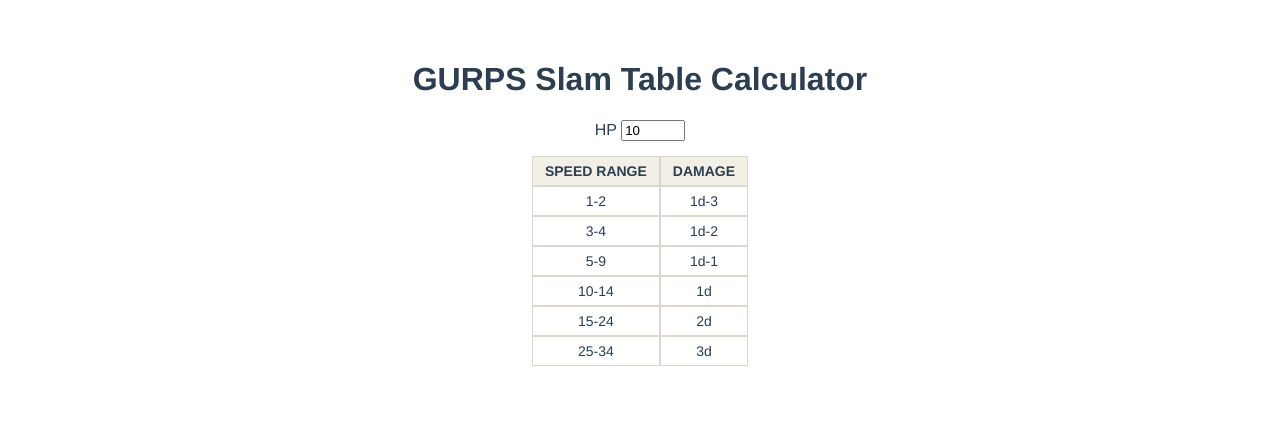
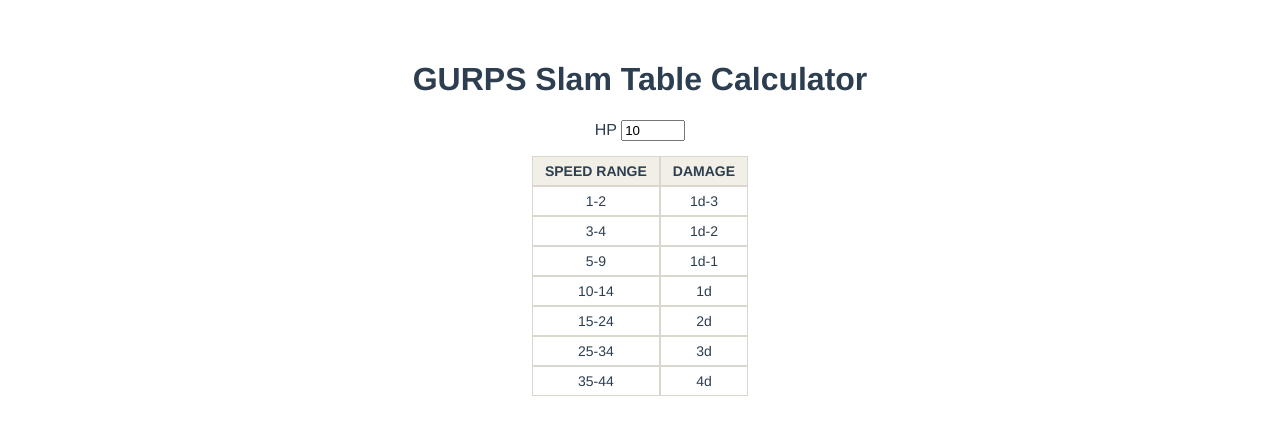
Before and after one commit to Yolgie/GurpsSlamTableCalculator, a Vue app: page / in a window 1280 px wide. Shown: the top 446 px of the page. Built offline with nearby package versions, Linux system fonts and the light colour scheme.

Commit message:
increase shown speed & add aria-label to table

```diff
--- a/src/components/SlamTableCalculator.vue
+++ b/src/components/SlamTableCalculator.vue
@@ -14,7 +14,7 @@
     </div>
 
     <div id="slam-table" v-if="slamTable.length > 0">
-      <table>
+      <table aria-label="Table that shows the damage for each range of speed with the given HP.">
         <tr>
           <th scope="col">Speed Range</th>
           <th scope="col">Damage</th>
@@ -23,7 +23,6 @@
           <td>{{ tableEntry.speedRange }}</td>
           <td>{{ tableEntry.damage }}</td>
         </tr>
-        <!--        <caption>Table shows the damage for each range of speed with the given HP.</caption>-->
       </table>
     </div>
 
@@ -42,7 +41,7 @@
   hp = 10
   slamTable: Array<SlamTableEntry> = []
 
-  private static untilSpeed = 25
+  private static untilSpeed = 35
   private static initialDamageLimits: Array<DamageLimit> = [ // see B371
     { dice: new Dice(1, -3), limit: 25 },
     { dice: new Dice(1, -2), limit: 50 },
```
